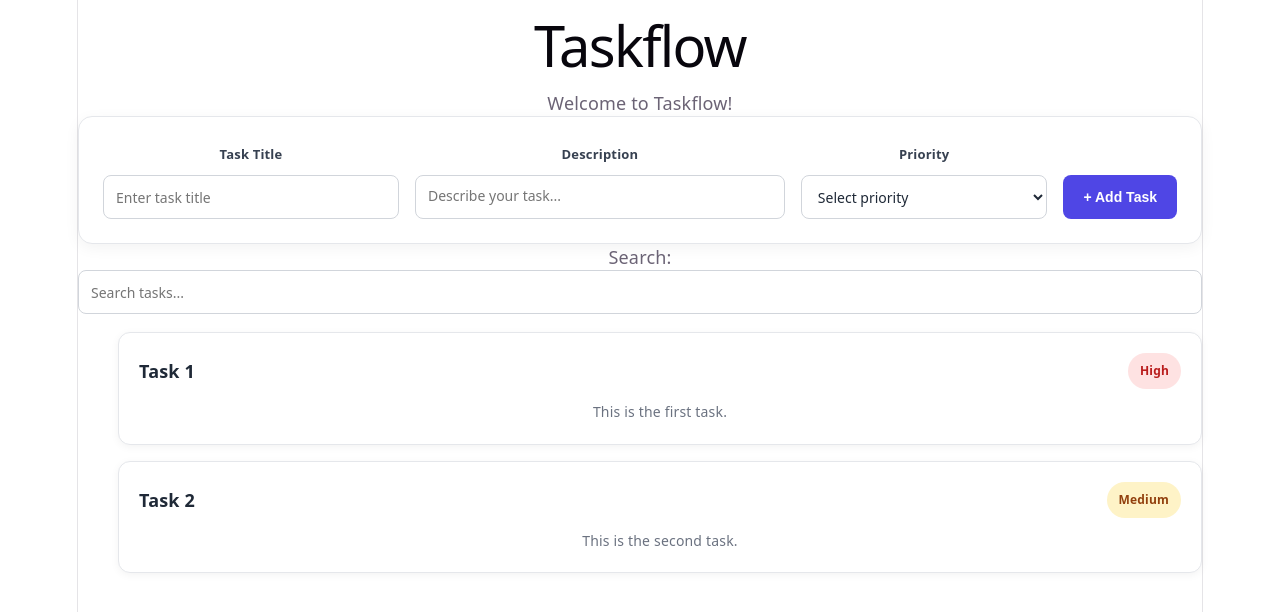
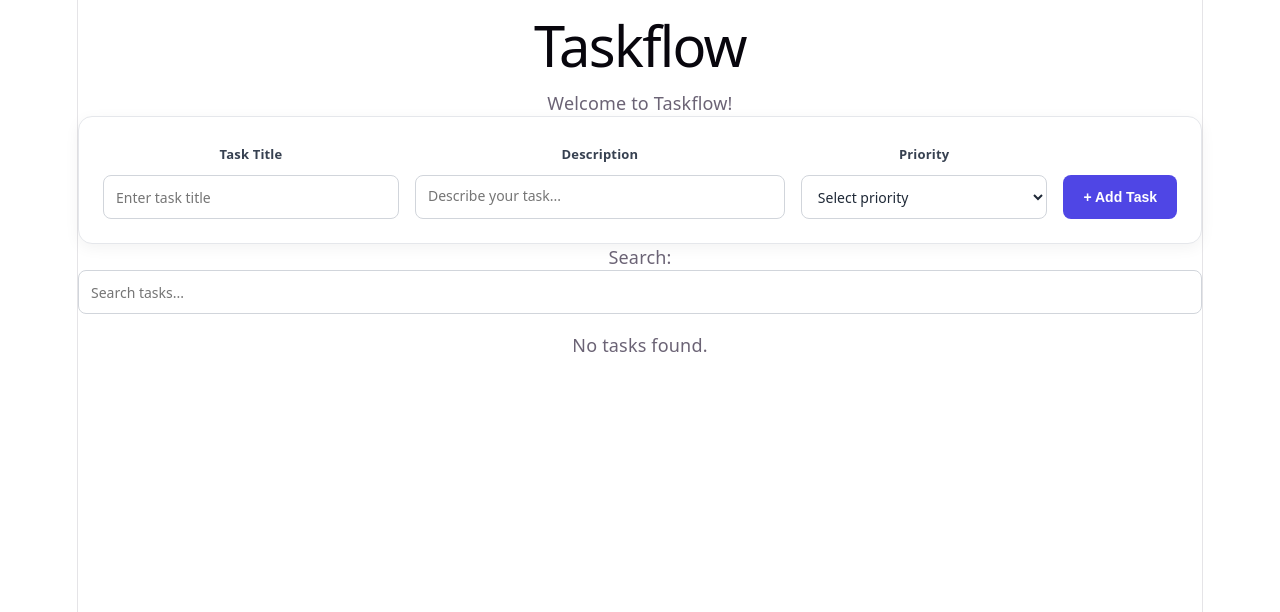
Before and after one commit to vinaykamble-nsio/taskflow, a React (Vite) app: page / in a window 1280 px wide. Shown: the top 612 px of the page. Built offline with nearby package versions, Linux system fonts and the light colour scheme.

Commit message:
Local Storage is used

```diff
--- a/src/App.jsx
+++ b/src/App.jsx
@@ -1,49 +1,75 @@
-import { useState } from "react";
+import { useState, useEffect } from "react";
 import { TaskItem } from "./components/TaskItem";
 import { TaskForm } from "./components/TaskForm";
 import "./App.css";
+
 function App() {
-  const [tasks, setTasks] = useState([
-    {
-      id: 1,
-      title: "Task 1",
-      description: "This is the first task.",
-      priority: "High",
-    },
-    {
-      id: 2,
-      title: "Task 2",
-      description: "This is the second task.",
-      priority: "Medium",
-    },
-  ]);
+  const [tasks, setTasks] = useState([]);
   const [searchTerm, setSearchTerm] = useState("");
+
+  // Fix 1: Added a default empty string to handle the initial blank state safely
   const filteredTasks = tasks.filter(
     (task) =>
-      task.title.toLowerCase().includes(searchTerm.toLowerCase()) ||
-      task.description.toLowerCase().includes(searchTerm.toLowerCase()),
+      task.title?.toLowerCase().includes(searchTerm.toLowerCase()) ||
+      task.description?.toLowerCase().includes(searchTerm.toLowerCase()),
   );
+
+  // Fix 2: Dedicated effect to seamlessly save tasks to localStorage whenever they change
+  useEffect(() => {
+    localStorage.setItem("tasks", JSON.stringify(tasks));
+  }, [tasks]);
+
+  // Fix 3: Initial loading effect with an empty dependency array running exactly once
+  useEffect(() => {
+    const storedTasks = localStorage.getItem("tasks");
+    if (storedTasks) {
+      try {
+        setTasks(JSON.parse(storedTasks));
+      } catch (error) {
+        console.error("Error parsing tasks from localStorage:", error);
+      }
+    }
+  }, []);
+
+  // Fix 4: Clean, direct function to completely remove a task by its ID
+  const handleDeleteTask = (taskId) => {
+    setTasks(tasks.filter((t) => t.id !== taskId));
+  };
+
   return (
     <div className="App">
       <h1>Taskflow</h1>
       <p>Welcome to Taskflow!</p>
-      <TaskForm
-        onSubmit={(newTask) => {
-          setTasks([...tasks, newTask]);
-        }}
-      />
-      Search:{" "}
+
+      <TaskForm onSubmit={(newTask) => setTasks([...tasks, newTask])} />
+
+      <div className="search-container">
+        <label htmlFor="search-input">Search: </label>
         <input
+          id="search-input"
           type="text"
           placeholder="Search tasks..."
+          value={searchTerm}
           onChange={(e) => setSearchTerm(e.target.value)}
           className="search"
         />
-      <ol>
-        {filteredTasks.map((task) => (
-          <TaskItem key={task.id} task={task} />
-        ))}
-      </ol>
+      </div>
+
+      <ul style={{ listStyleType: "none", padding: 0 }}>
+        {filteredTasks.length > 0 ? (
+          filteredTasks.map((task) => (
+            <li key={task.id}>
+              {/* Fix 5: Pass a clean execution callback reference down to the child component */}
+              <TaskItem
+                task={task}
+                handleDelete={() => handleDeleteTask(task.id)}
+              />
+            </li>
+          ))
+        ) : (
+          <li>No tasks found.</li>
+        )}
+      </ul>
     </div>
   );
 }
--- a/src/components/TaskItem.jsx
+++ b/src/components/TaskItem.jsx
@@ -1,6 +1,6 @@
 import "./TaskItem.css";
 
-export function TaskItem({ task }) {
+export function TaskItem({ task, handleDelete }) {
   return (
     <li className="task-item">
       <div className="task-header">
@@ -12,6 +12,8 @@ export function TaskItem({ task }) {
       </div>
 
       <p className="task-description">{task.description}</p>
+
+      <button onClick={handleDelete}>Delete</button>
     </li>
   );
 }
```
Lines whose indentation alone changed are shown as unchanged.
